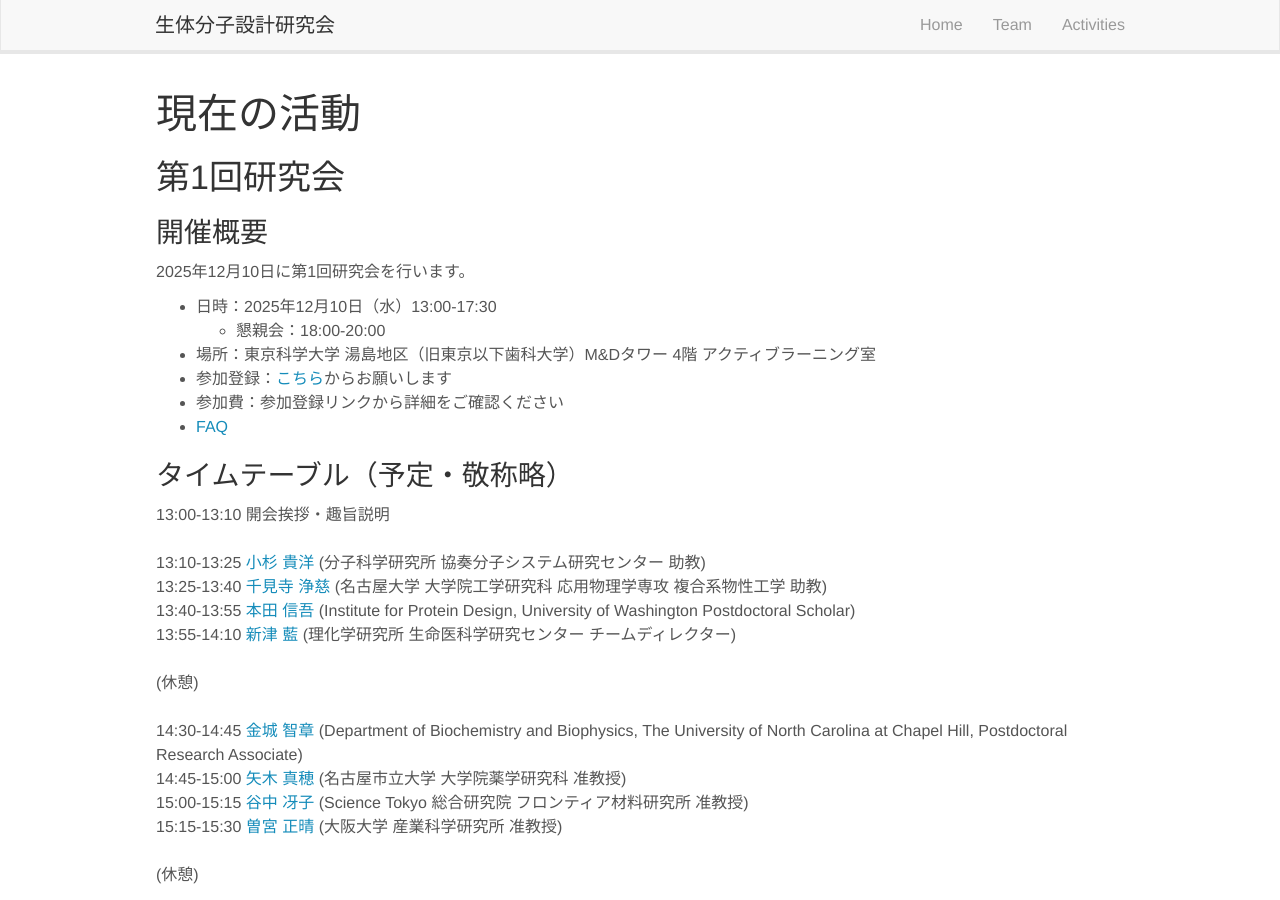
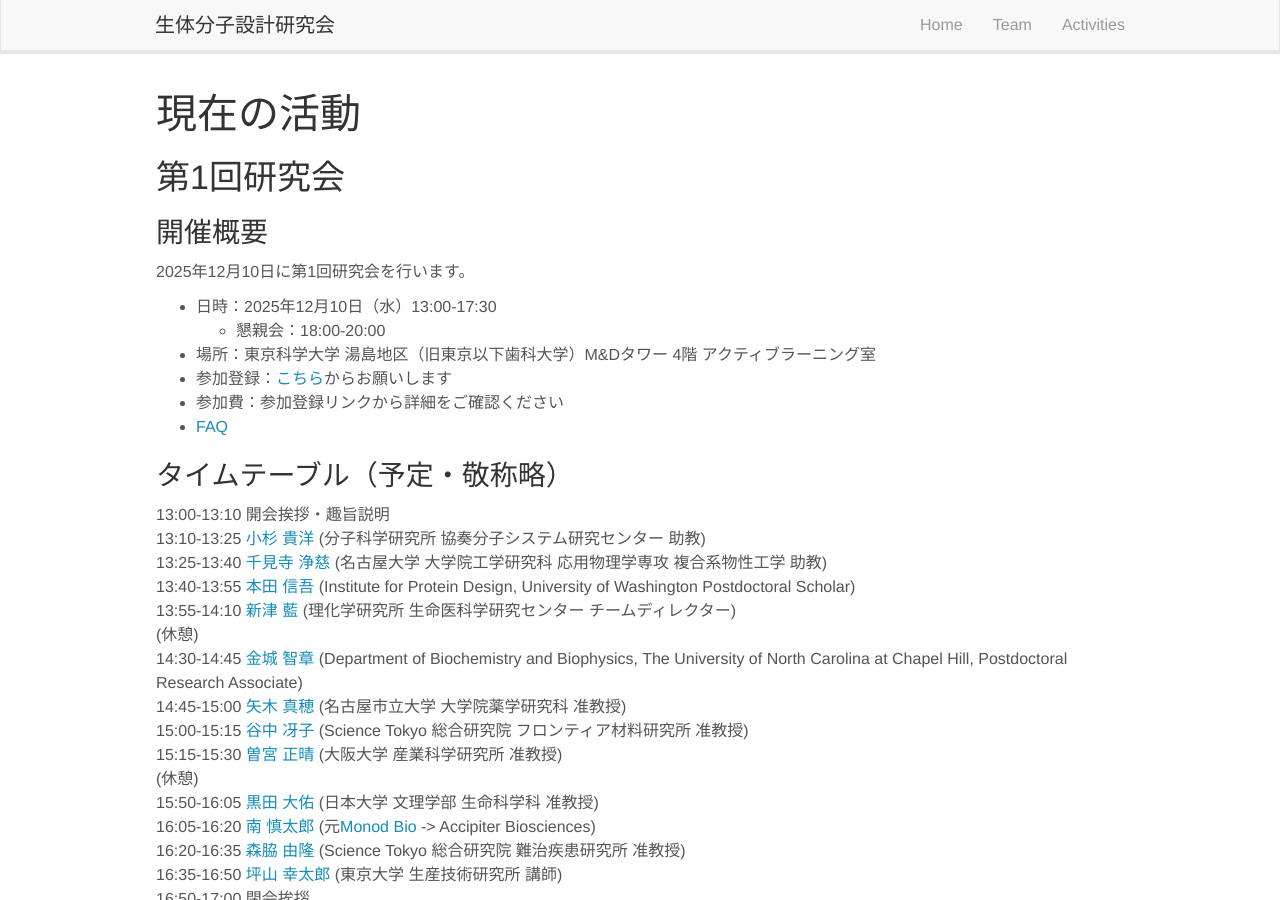
Before and after one commit to biomol-des-ws/biomol-des-ws.github.io, a Jekyll site: the page built from _pages/activities.md, in a window 1280 px wide and 900 px high. Built offline with Jekyll 4.4.1, drawn with Linux system fonts in a browser that asks for light colours; nearby versions of some CDN libraries.

```diff
--- a/_pages/activities.md
+++ b/_pages/activities.md
@@ -22,22 +22,22 @@ permalink: /activities
 
 ### タイムテーブル（予定・敬称略）
 
-13:00-13:10 開会挨拶・趣旨説明<br><br>
+13:00-13:10 開会挨拶・趣旨説明<br>
 13:10-13:25 [小杉 貴洋](https://researchmap.jp/takahirokosugi) (分子科学研究所 協奏分子システム研究センター 助教)<br>
 13:25-13:40 [千見寺 浄慈](https://researchmap.jp/read0132949) (名古屋大学 大学院工学研究科 応用物理学専攻 複合系物性工学 助教)<br>
 13:40-13:55 [本田 信吾](https://researchmap.jp/shingo_honda) (Institute for Protein Design, University of Washington Postdoctoral Scholar)<br>
-13:55-14:10 [新津 藍](https://researchmap.jp/ai_niitsu) (理化学研究所 生命医科学研究センター チームディレクター)<br><br>
-(休憩)<br><br>
+13:55-14:10 [新津 藍](https://researchmap.jp/ai_niitsu) (理化学研究所 生命医科学研究センター チームディレクター)<br>
+(休憩)<br>
 14:30-14:45 [金城 智章](https://www.med.unc.edu/biochem/directory/tomoaki-kinjo/) (Department of Biochemistry and Biophysics, The University of North Carolina at Chapel Hill, Postdoctoral Research Associate)<br>
 14:45-15:00 [矢木 真穂](https://researchmap.jp/mahoyagi) (名古屋市立大学 大学院薬学研究科 准教授)<br>
 15:00-15:15 [谷中 冴子](https://researchmap.jp/yanaka) (Science Tokyo 総合研究院 フロンティア材料研究所 准教授)<br>
-15:15-15:30 [曽宮 正晴](https://researchmap.jp/masaharusomiya) (大阪大学 産業科学研究所 准教授)<br><br>
-(休憩)<br><br>
+15:15-15:30 [曽宮 正晴](https://researchmap.jp/masaharusomiya) (大阪大学 産業科学研究所 准教授)<br>
+(休憩)<br>
 15:50-16:05 [黒田 大佑](https://researchmap.jp/dkuroda1905) (日本大学 文理学部 生命科学科 准教授)<br>
 16:05-16:20 [南 慎太郎](https://github.com/ShintaroMinami) (元[Monod Bio](https://monod.bio/) -> Accipiter Biosciences)<br>
 16:20-16:35 [森脇 由隆](https://researchmap.jp/YoshitakaMoriwaki) (Science Tokyo 総合研究院 難治疾患研究所 准教授) <br>
-16:35-16:50 [坪山 幸太郎](https://researchmap.jp/ktsuboyama) (東京大学 生産技術研究所 講師)<br><br>
-16:50-17:00 閉会挨拶<br><br>
+16:35-16:50 [坪山 幸太郎](https://researchmap.jp/ktsuboyama) (東京大学 生産技術研究所 講師)<br>
+16:50-17:00 閉会挨拶<br>
 17:30-20:00 懇親会<br>
 
 ### 開催趣旨
```
